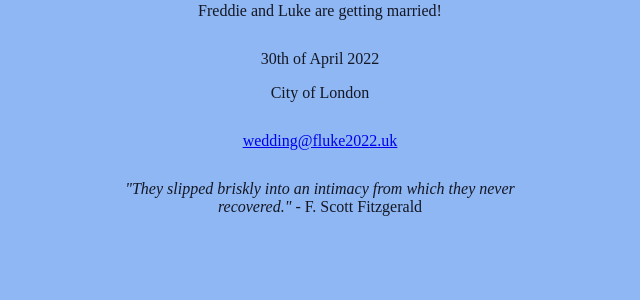
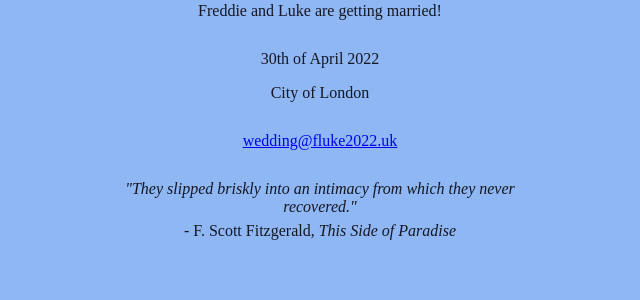
Before and after one commit to lwilts/fluke2022, a Flask app: page / in a window 1280 px wide. Shown: the part 287-587 px from the top of the page, without its empty margins (320-960 px from the left). Run offline with Flask 2, Linux system fonts and the light colour scheme; some web fonts are replaced.

Commit message:
Quote formatting

```diff
--- a/templates/index.html
+++ b/templates/index.html
@@ -38,8 +38,10 @@
         <a href="mailto:wedding@fluke2022.uk">wedding@fluke2022.uk</a>
     </p>
     <p style="margin-top: 30px">
-    <em>"They slipped briskly into an intimacy from which they never recovered."</em>
-    - F. Scott Fitzgerald
+      <i>"They slipped briskly into an intimacy from which they never recovered."</i>
+    </p>
+    <p style="margin-top: -10px"></p>
+    - F. Scott Fitzgerald, <i>This Side of Paradise</i>
     </p>
   </div>
 
```
